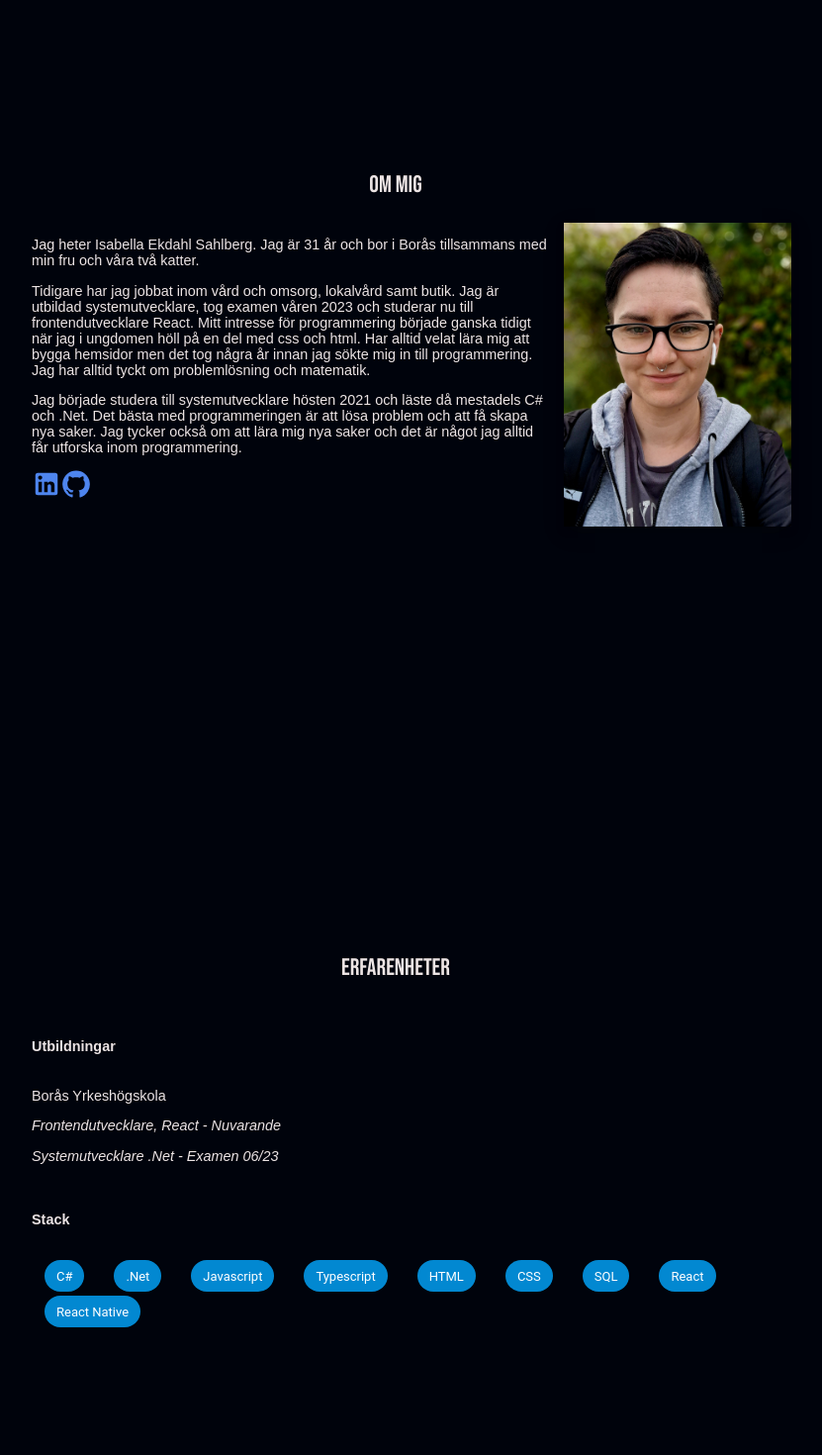
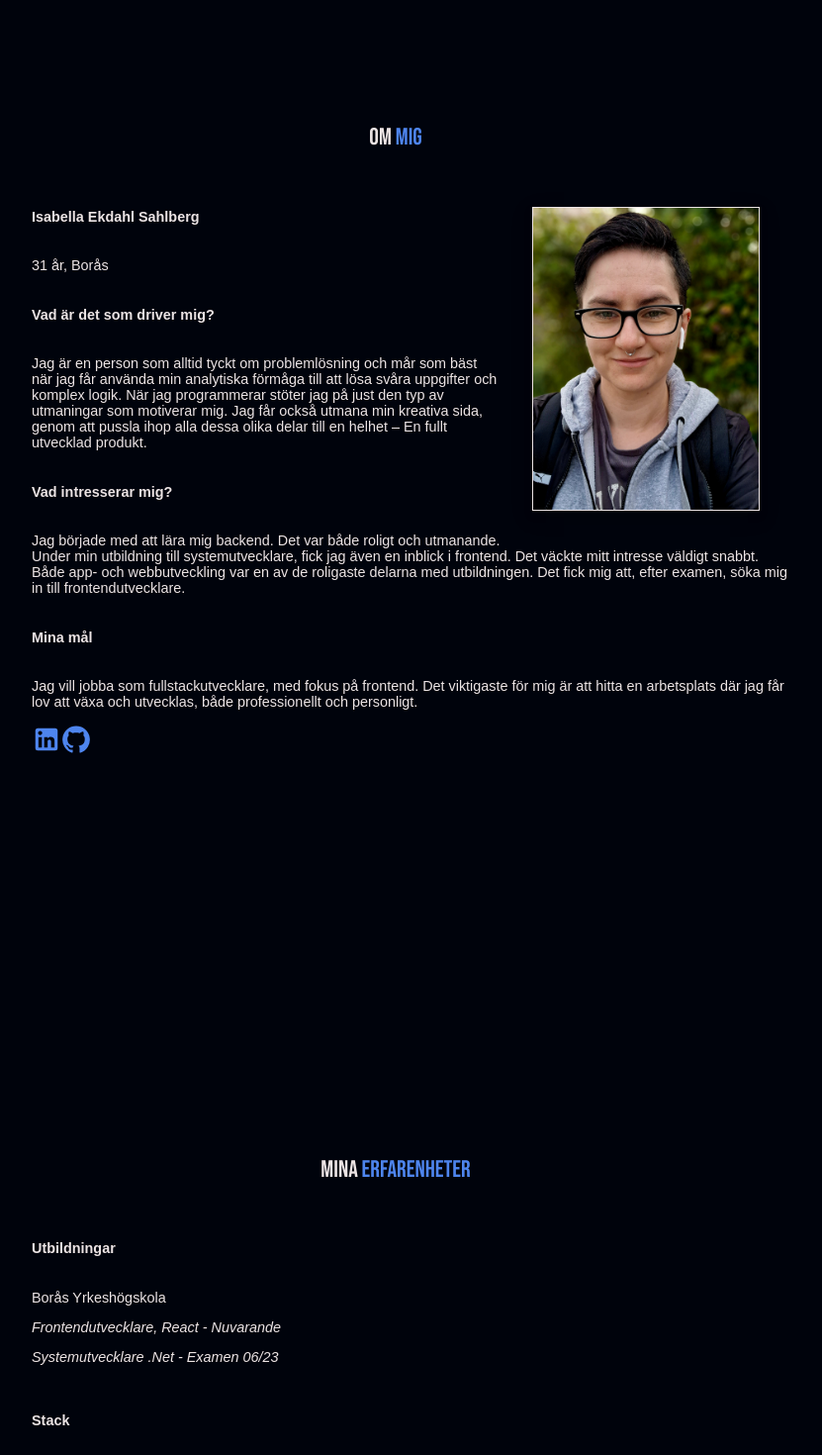
Before and after one commit to isabellaes/portfolio, a React (Create React App) app: page / in a window 1280 px wide. Shown: the part 860-2330 px from the top of the page at 99% size, without its empty margins (240-1071 px from the left). Built offline with nearby package versions, Linux system fonts and the light colour scheme.

Commit message:
design update, some fix in about page

```diff
--- a/src/pages/AboutPage.tsx
+++ b/src/pages/AboutPage.tsx
@@ -8,31 +8,39 @@ import LinkedInIcon from "@mui/icons-material/LinkedIn";
 const AboutPage = () => {
   return (
     <section id="About" className="main-container">
-      <h1 className={"bold-text"}>Om mig</h1>
+      <h1 className={"bold-text"}>
+        Om <span className="color-blue">mig</span>
+      </h1>
       <section className="box-column-50">
         <section>
           <img src={image} className="img-portrait" alt="portrait"></img>
+          <h6>Isabella Ekdahl Sahlberg</h6>
+          <p>31 år, Borås</p>
+          <h6> Vad är det som driver mig? </h6>
+          <p>
+            Jag är en person som alltid tyckt om problemlösning och mår som bäst
+            när jag får använda min analytiska förmåga till att lösa svåra
+            uppgifter och komplex logik. När jag programmerar stöter jag på just
+            den typ av utmaningar som motiverar mig. Jag får också utmana min
+            kreativa sida, genom att pussla ihop alla dessa olika delar till en
+            helhet – En fullt utvecklad produkt.
+          </p>
+          <h6>Vad intresserar mig?</h6>
+          <p>
+            Jag började med att lära mig backend. Det var både roligt och
+            utmanande. Under min utbildning till systemutvecklare, fick jag även
+            en inblick i frontend. Det väckte mitt intresse väldigt snabbt. Både
+            app- och webbutveckling var en av de roligaste delarna med
+            utbildningen. Det fick mig att, efter examen, söka mig in till
+            frontendutvecklare.
+          </p>
+          <h6>Mina mål </h6>
+          <p>
+            Jag vill jobba som fullstackutvecklare, med fokus på frontend. Det
+            viktigaste för mig är att hitta en arbetsplats där jag får lov att
+            växa och utvecklas, både professionellt och personligt.
+          </p>
 
-          <p>
-            Jag heter Isabella Ekdahl Sahlberg. Jag är 31 år och bor i Borås
-            tillsammans med min fru och våra två katter.
-          </p>
-          <p>
-            Tidigare har jag jobbat inom vård och omsorg, lokalvård samt butik.
-            Jag är utbildad systemutvecklare, tog examen våren 2023 och studerar
-            nu till frontendutvecklare React. Mitt intresse för programmering
-            började ganska tidigt när jag i ungdomen höll på en del med css och
-            html. Har alltid velat lära mig att bygga hemsidor men det tog några
-            år innan jag sökte mig in till programmering. Jag har alltid tyckt
-            om problemlösning och matematik.
-          </p>
-          <p>
-            Jag började studera till systemutvecklare hösten 2021 och läste då
-            mestadels C# och .Net. Det bästa med programmeringen är att lösa
-            problem och att få skapa nya saker. Jag tycker också om att lära mig
-            nya saker och det är något jag alltid får utforska inom
-            programmering.
-          </p>
           <a
             className={"link-desktop"}
             href="https://www.linkedin.com/in/isabella-ekdahl-sahlberg-a99828220/"
--- a/src/pages/ContactPage.tsx
+++ b/src/pages/ContactPage.tsx
@@ -6,7 +6,9 @@ import "../style/tablet.css";
 const ContactPage = () => {
   return (
     <section id="Contact" className="main-container">
-      <p className={"bold-text"}>Kontakta mig</p>
+      <p className={"bold-text"}>
+        <span className="color-blue">Kontakta </span>mig
+      </p>
       <ContactForm></ContactForm>
     </section>
   );
--- a/src/pages/HomePage.tsx
+++ b/src/pages/HomePage.tsx
@@ -17,6 +17,7 @@ const HomePage = () => {
             <span className="color-blue"> Isabella.</span>
           </h1>
           <p>Frontendutvecklare, React - student</p>
+          <p>Systemutvecklare .Net</p>
 
           <Link to="Contact" className="contact-button">
             Kontakta mig
--- a/src/pages/ProjectsPage.tsx
+++ b/src/pages/ProjectsPage.tsx
@@ -7,7 +7,9 @@ import GitHubIcon from "@mui/icons-material/GitHub";
 const ProjectsPage = () => {
   return (
     <div id="Project" className="main-container">
-      <p className={"bold-text"}>Mina projekt</p>
+      <p className={"bold-text"}>
+        Mina <span className="color-blue">projekt</span>
+      </p>
       <div className="flex-row">
         {projects.flatMap((project) => (
           <div className="card">
--- a/src/pages/SkillsPage.tsx
+++ b/src/pages/SkillsPage.tsx
@@ -8,7 +8,9 @@ import { skills } from "../utils/data";
 const SkillsPage = () => {
   return (
     <section id="Skills" className="main-container">
-      <h1 className={"bold-text"}>Erfarenheter</h1>
+      <h1 className={"bold-text"}>
+        Mina <span className="color-blue">Erfarenheter</span>
+      </h1>
 
       <section className="box-column-50">
         <section>
@@ -24,9 +26,8 @@ const SkillsPage = () => {
             {skills.map((x) => (
               <Chip
                 label={x}
-                variant="filled"
-                color="info"
-                sx={{ marginInline: "1em" }}
+                variant="outlined"
+                sx={{ marginInline: "0.5em", color: "rgb(236, 228, 228)" }}
               ></Chip>
             ))}
           </Stack>
--- a/src/style/style.css
+++ b/src/style/style.css
@@ -93,17 +93,17 @@
   .content-home {
     display: flex;
     flex-direction: column;
-
     padding: 10%;
     width: 100%;
-    background: linear-gradient(#131923, #06060c);
+    background: linear-gradient(45deg, #01122f, #0c0c86);
     box-sizing: border-box;
     flex-grow: 1;
   }
 
   .content-home h1 {
     font-size: 4em;
-    margin-top: 2em;
+    margin-top: 2.2em;
+    margin-bottom: 1em;
     font-family: "Bebas Neue", sans-serif;
     color: rgb(236, 228, 228);
     font-weight: 800;
@@ -132,7 +132,7 @@
     width: 8em;
     font-family: "Montserrat", sans-serif;
     background-color: #4e85ee;
-    margin-top: 1em;
+    margin-top: 1.2em;
     font-weight: 600;
     box-shadow: 0 4px 8px 0 rgba(0, 0, 0, 0.2), 0 6px 20px 0 rgba(0, 0, 0, 0.19);
   }
@@ -142,9 +142,10 @@
   .img-portrait {
     float: right;
     width: 30%;
-    margin-left: 1em;
+    margin: 2em;
     box-sizing: border-box;
     box-shadow: 0 4px 8px 0 rgba(1, 1, 1, 0.2), 0 6px 20px 0 rgba(9, 9, 9, 0.19);
+    border: 1px solid rgb(236, 228, 228);
   }
 
   /* Style for contactcomponent */
--- a/src/utils/data.ts
+++ b/src/utils/data.ts
@@ -29,7 +29,7 @@ export const projects: project[] = [
   },
   {
     title: "Solaris",
-    description: "Enkel hemsida med vanilla javascript, html och css.",
+    description: "En enkel hemsida byggd med vanilla javascript, html och css.",
     linktogit: "https://github.com/isabellaes/individuell-examination-solaris",
     img: [solarisimg1, solarisimg2],
   },
```
